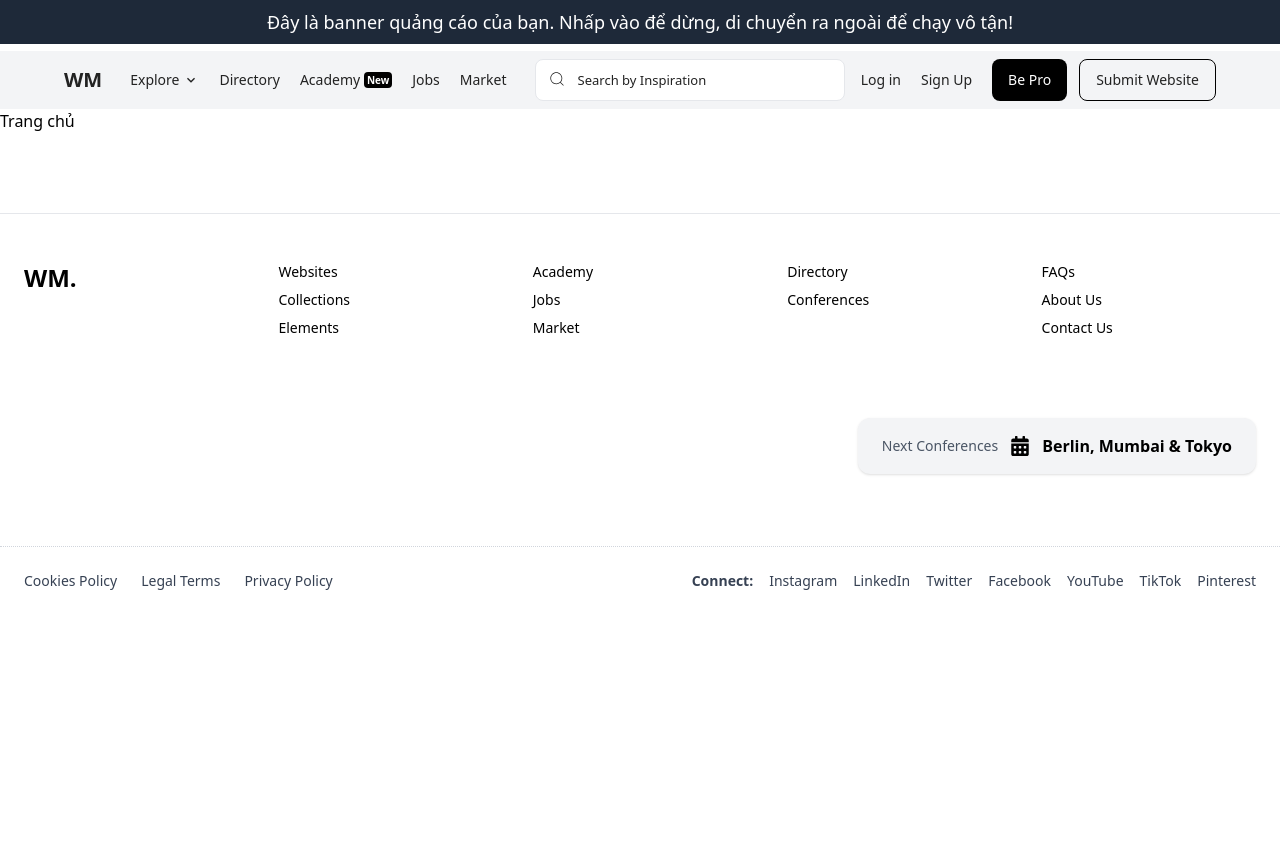
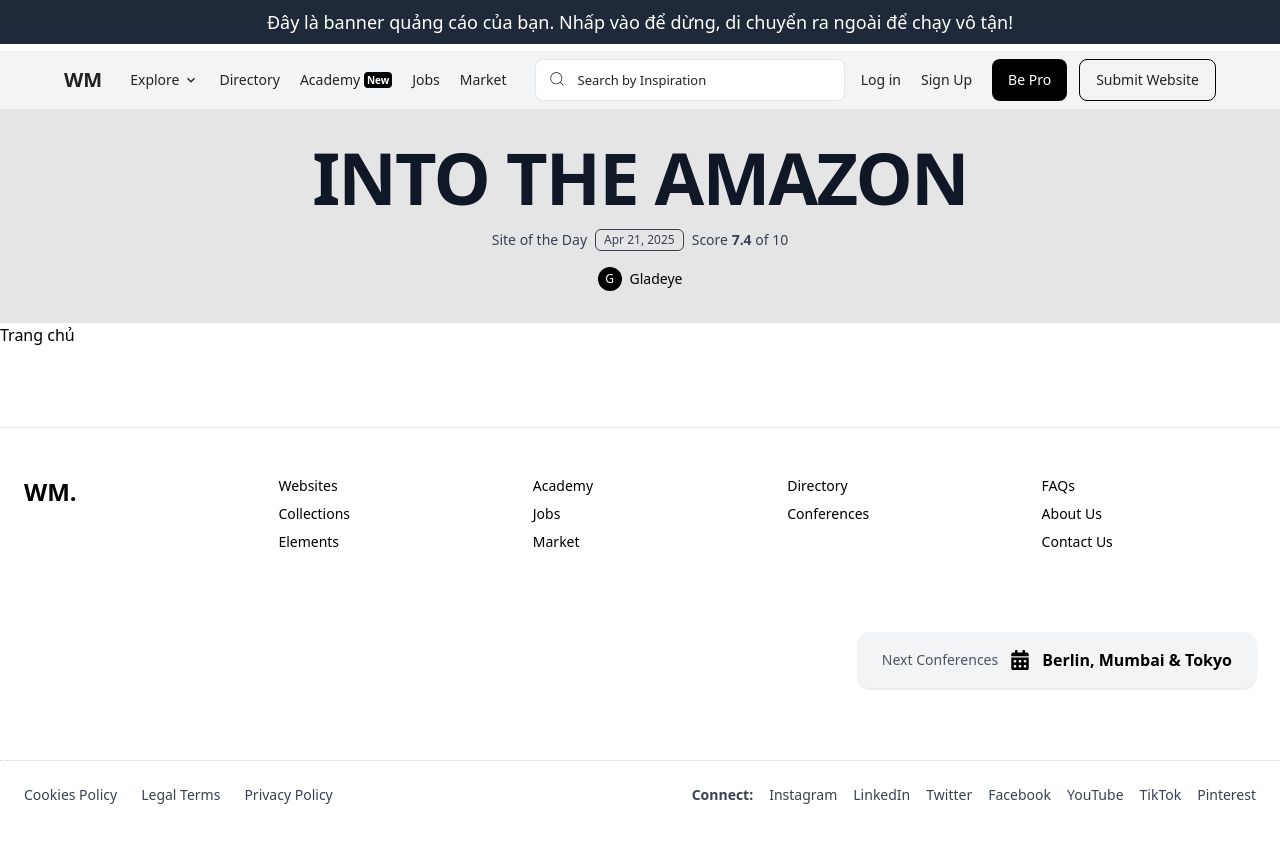
Before and after one commit to RLnofell/with-me-website, a React (Vite) app: page / in a window 1280 px wide. Shown: the top 842 px of the page. Before the commit the page ends 800 px from the top, so only its background shows below. Built offline with nearby package versions, Linux system fonts and the light colour scheme.

Commit message:
ui(page): main page create

```diff
--- /dev/null
+++ b/src/core/pages/contents/MainBanner.jsx
@@ -0,0 +1,24 @@
+import React from "react";
+
+const MainBanner = () => {
+  return (
+    <div className="bg-[#e5e5e5] w-full text-center px-4 py-8">
+      <div className="text-5xl md:text-7xl font-bold tracking-tight text-gray-900">
+        INTO THE AMAZON
+      </div>
+      <div className="mt-4 flex items-center justify-center space-x-2 text-sm text-gray-700">
+        <span>Site of the Day</span>
+        <span className="border px-2 py-[2px] rounded-md text-xs">Apr 21, 2025</span>
+        <span>Score <b>7.4</b> of 10</span>
+      </div>
+      <div className="mt-4 flex items-center justify-center space-x-2">
+        <div className="w-6 h-6 rounded-full bg-black flex items-center justify-center text-white text-xs">
+          G
+        </div>
+        <span className="text-sm font-medium">Gladeye</span>
+      </div>
+    </div>
+  );
+};
+
+export default React.memo(MainBanner);
--- a/src/core/pages/home/HomePage.jsx
+++ b/src/core/pages/home/HomePage.jsx
@@ -1,9 +1,11 @@
 import React from 'react';
+import MainBanner from '../contents/MainBanner.jsx';
 
 const HomePage = () => {
 
   return (
     <div>
+      <MainBanner/>
       <h1 className="">Trang chủ</h1>
 
     </div>
```
